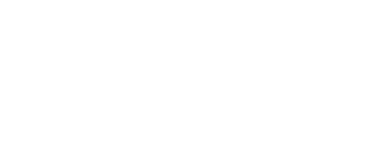
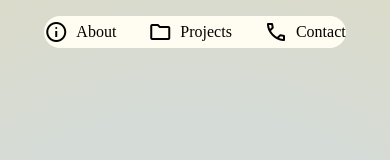
Before and after one commit to Cinnabonmon/Portfolio-Site, a plain HTML site: page index.html in a window 390 px wide. Drawn offline with nearby package versions, Linux system fonts and the light colour scheme.

Commit message:
add navbar and make it responsive on all screen sizes

```diff
--- a/index.html
+++ b/index.html
@@ -5,7 +5,32 @@
     <meta name="viewport" content="width=device-width, initial-scale=1.0" />
 
     <title>Document</title>
+    <link rel="stylesheet" href="./reset.css" />
     <link rel="stylesheet" href="./style.css" />
+    <link
+      href="https://fonts.googleapis.com/css2?family=Material+Symbols+Outlined"
+      rel="stylesheet"
+    />
   </head>
-  <body></body>
+  <body>
+    <nav class="navBar">
+      <ul class="navList">
+        <li class="navItem">
+          <a href="#about" class="navLink"
+            ><span class="material-symbols-outlined">info</span>About</a
+          >
+        </li>
+        <li class="navItem">
+          <a href="#projects" class="navLink"
+            ><span class="material-symbols-outlined">folder</span>Projects</a
+          >
+        </li>
+        <li class="navItem">
+          <a href="#contact" class="navLink"
+            ><span class="material-symbols-outlined">call</span>Contact</a
+          >
+        </li>
+      </ul>
+    </nav>
+  </body>
 </html>
--- /dev/null
+++ b/reset.css
@@ -0,0 +1,45 @@
+*,
+*::before,
+*::after {
+  box-sizing: border-box;
+}
+
+* {
+  margin: 0;
+  padding: 0;
+}
+
+img,
+picture,
+video,
+canvas,
+svg {
+  display: block;
+  max-width: 100%;
+}
+
+input,
+button,
+textarea,
+select {
+  font: inherit;
+}
+
+p,
+h1,
+h2,
+h3,
+h4,
+h5,
+h6 {
+  overflow-wrap: break-word;
+}
+
+a {
+  text-decoration: none;
+  color: inherit;
+}
+
+li {
+  list-style: none;
+}
--- a/style.css
+++ b/style.css
@@ -0,0 +1,35 @@
+body {
+  background: #d5dbd6;
+  background: radial-gradient(
+    circle,
+    rgba(213, 219, 214, 1) 67%,
+    rgba(219, 219, 202, 1) 100%
+  );
+  height: 100vh;
+}
+
+.navBar {
+  width: 100%;
+  height: 2rem;
+  padding: 2rem;
+  display: flex;
+  justify-content: center;
+  align-items: center;
+}
+.navList {
+  display: flex;
+  justify-content: center;
+  align-items: center;
+  gap: 2rem;
+  background-color: #fffdf2;
+  height: 2rem;
+  width: calc(max-content + 10%);
+  border-radius: 1000px;
+}
+
+.navList a {
+  display: flex;
+  justify-content: center;
+  align-items: center;
+  gap: 0.5rem;
+}
```
Also changed, not shown: 1 other file.
